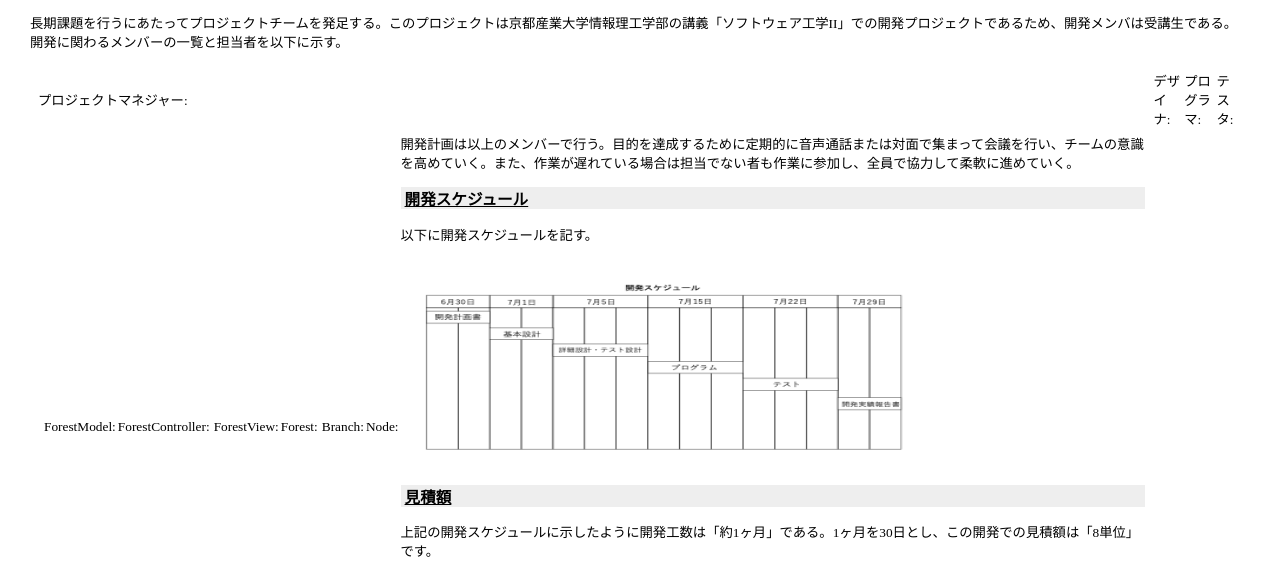
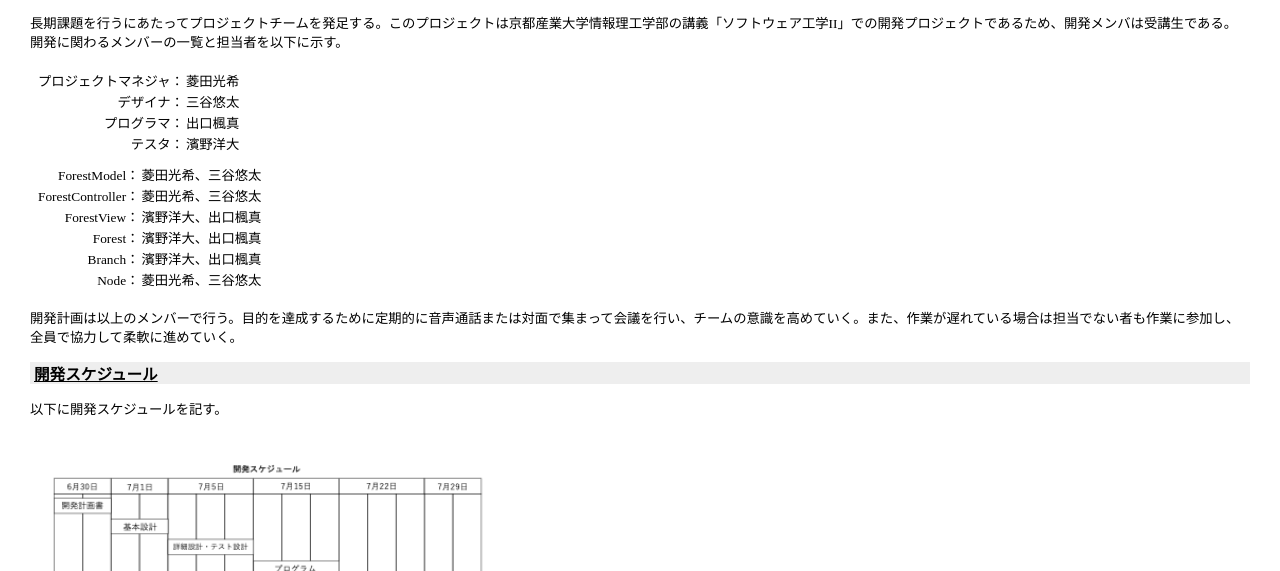
Before and after one commit to maple-fm/software, a plain HTML site: page DevelopmentPlan/index.html in a window 1280 px wide. Shown: the part 157-728 px from the top of the page. Drawn offline with Linux system fonts and the light colour scheme.

Commit message:
"の欠除の改定

```diff
--- a/DevelopmentPlan/index.html
+++ b/DevelopmentPlan/index.html
@@ -260,20 +260,20 @@ th {
           <table class="content" summary="table">
             <tbody>
               <tr>
-                <td algin="right">プロジェクトマネジャー:</td>
-                <td algin="left>菱田光希</td>
+                <td align="right">プロジェクトマネジャ：</td>
+                <td align="left">菱田光希</td>
               </tr>
               <tr>
-                <td algin="right">デザイナ:</td>
-                <td algin="left>三谷悠太</td>
+                <td align="right">デザイナ：</td>
+                <td align="left">三谷悠太</td>
               </tr>
               <tr>
-                <td algin="right">プログラマ:</td>
-                <td algin="left>出口楓真</td>
+                <td align="right">プログラマ：</td>
+                <td align="left">出口楓真</td>
               </tr>
               <tr>
-                <td algin="right">テスタ:</td>
-                <td algin="left>濱野洋大</td>
+                <td align="right">テスタ：</td>
+                <td align="left">濱野洋大</td>
               </tr>
             </tbody>
           </table>
@@ -288,28 +288,28 @@ th {
           <table class="content" summary="table">
             <tbody>
               <tr>
-                <td algin="right">ForestModel:</td>
-                <td algin="left>菱田光希、三谷悠太</td>
+                <td align="right">ForestModel：</td>
+                <td align="left">菱田光希、三谷悠太</td>
               </tr>
               <tr>
-                <td algin="right">ForestController:</td>
-                <td algin="left>菱田光希、三谷悠太</td>
+                <td align="right">ForestController：</td>
+                <td align="left">菱田光希、三谷悠太</td>
               </tr>
               <tr>
-                <td algin="right">ForestView:</td>
-                <td algin="left>濱野洋大、出口楓真</td>
+                <td align="right">ForestView：</td>
+                <td align="left">濱野洋大、出口楓真</td>
               </tr>
               <tr>
-                <td algin="right">Forest:</td>
-                <td algin="left>濱野洋大、出口楓真</td>
+                <td align="right">Forest：</td>
+                <td align="left">濱野洋大、出口楓真</td>
               </tr>
               <tr>
-                <td algin="right">Branch:</td>
-                <td algin="left>濱野洋大、出口楓真</td>
+                <td align="right">Branch：</td>
+                <td align="left">濱野洋大、出口楓真</td>
               </tr>
               <tr>
-                <td algin="right">Node:</td>
-                <td algin="left>菱田光希、三谷悠太</td>
+                <td align="right">Node：</td>
+                <td align="left">菱田光希、三谷悠太</td>
               </tr>
             </tbody>
           </table>
@@ -330,7 +330,7 @@ th {
         <table class="content" summary="table">
           <tbody>
             <tr>
-              <td class="center-small"><a href="kaihatsusukejyu-ru.png"><img class="borderless" src="kaihatsusukejyu-ru.png" width="500" height="200" alt="ガントチャート"></a></td>
+              <td class="center-small"><a href="kaihatsusukejyu-ru.png"><img class="borderless" src="kaihatsusukejyu-ru.png" width="450" height="250" alt="ガントチャート"></a></td>
             </tr>
           </tbody>
         </table>
```
